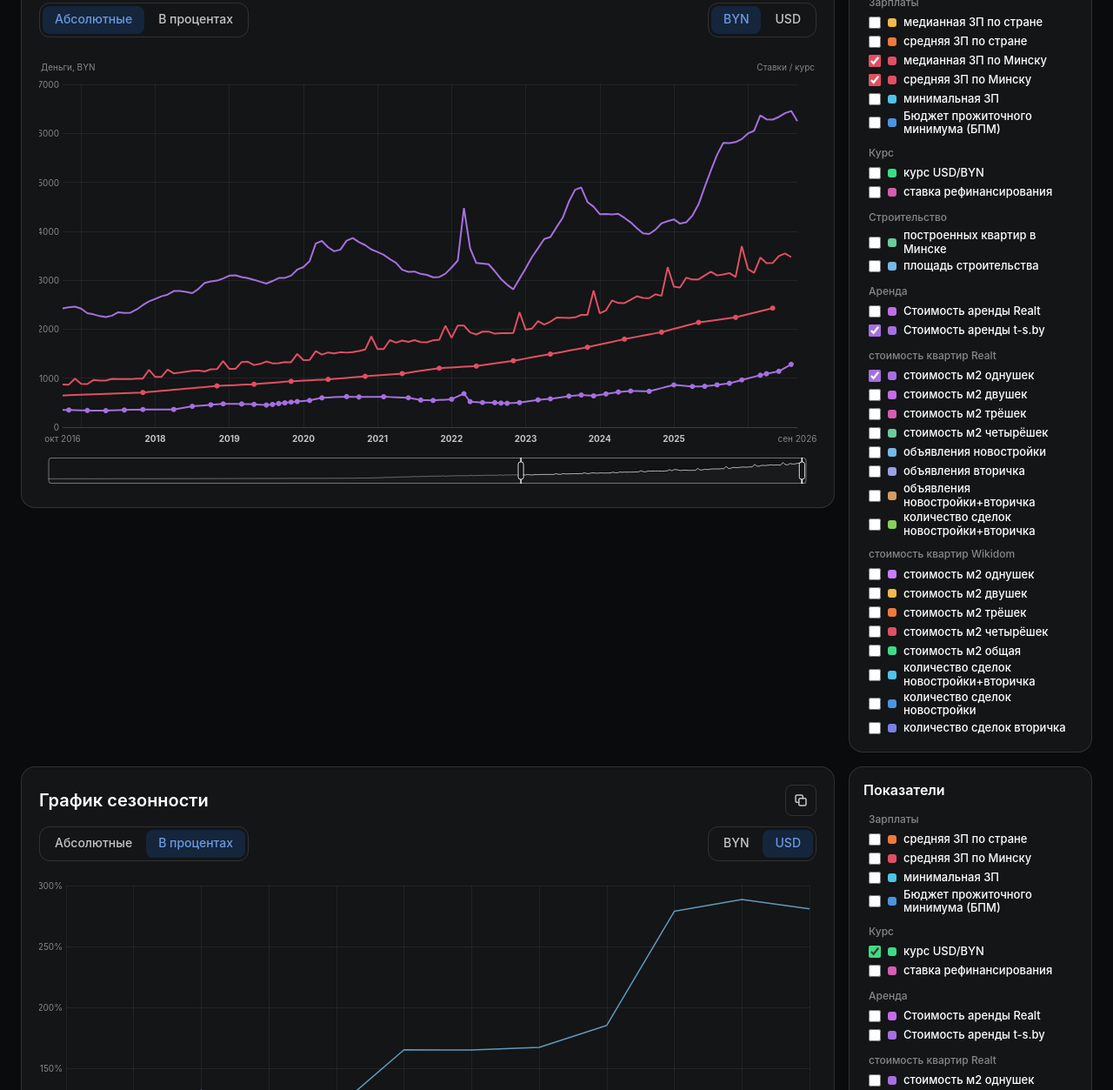
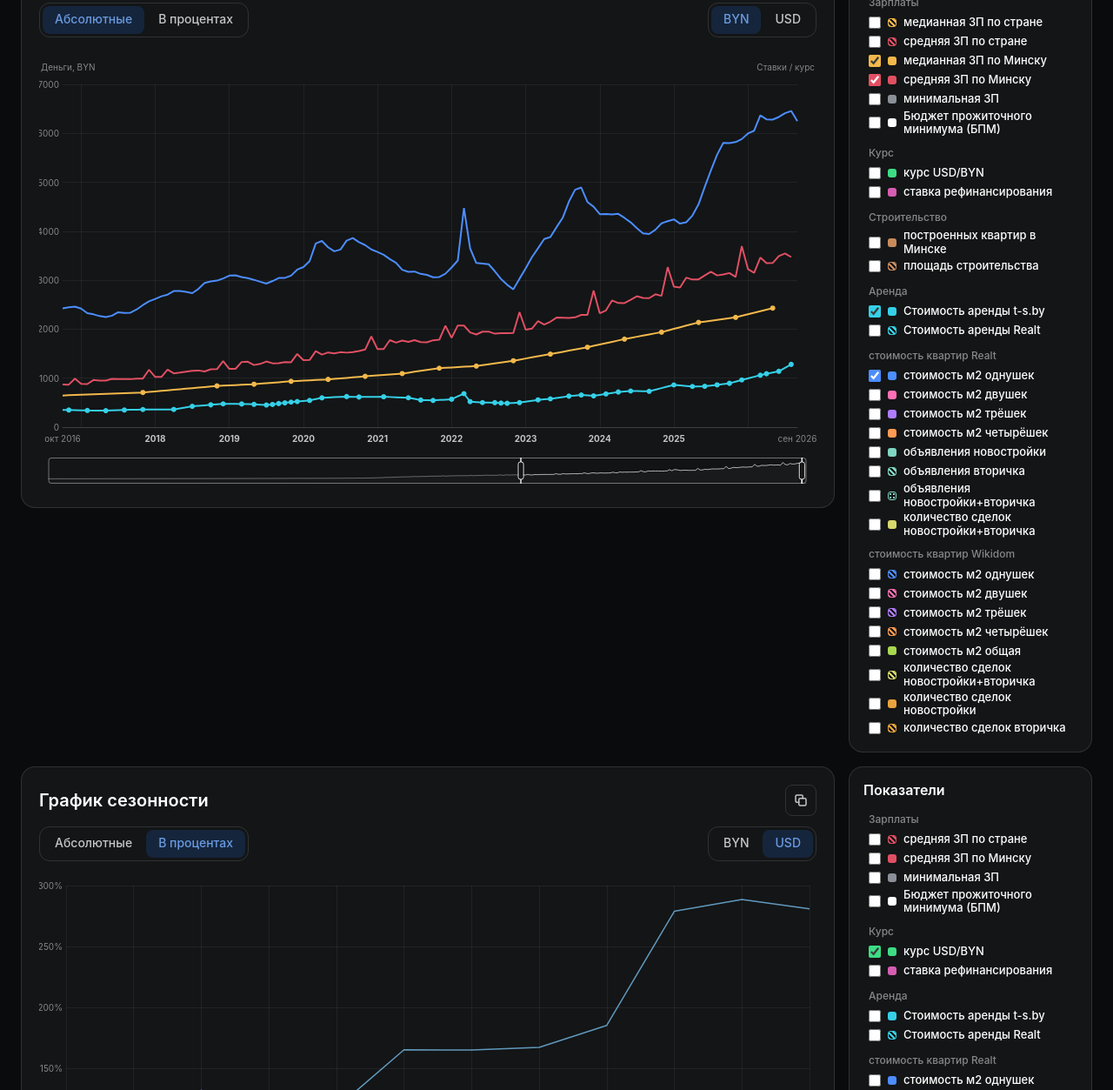
Before and after one commit to stats-by/stats-by.github.io, a plain HTML site: page index.html in a window 1280 px wide. Shown: the part 552-1805 px from the top of the page at 87% size. Drawn offline with nearby package versions, Linux system fonts and the light colour scheme.

Commit message:
Add files via upload

```diff
--- a/js-chart-main.js
+++ b/js-chart-main.js
@@ -76,7 +76,7 @@ function buildCheckboxPanel() {
     const swatch = document.createElement("span");
 
     swatch.className = "check-swatch";
-    swatch.style.background = color;
+    applySwatchStyle(swatch, meta, color);
 
     const text = document.createElement("span");
 
@@ -306,7 +306,8 @@ function buildSeries() {
 
       lineStyle: {
         color,
-        width: 2,
+        width: getSeriesWidth(meta, 2),
+        type: getSeriesDash(meta),
       },
 
       itemStyle: {
@@ -712,7 +713,7 @@ function buildTooltipFormatter(params) {
            data-series-id="${param.seriesId}"
            data-series-name="${param.seriesName || ""}"
            style="--row-color:${color};">
-        <span class="tt-dot" style="background:${color};"></span>
+        <span class="tt-dot ${getSeriesDash(meta) === "solid" ? "" : "is-dashed"}"${getSeriesDash(meta) === "solid" ? ` style="background:${color};"` : ""}></span>
         <span class="tt-name">${meta.tooltip_label || getSeriesLabel(meta)}</span>
         <span class="tt-val">${valueText}${isApproximation ? " (аппр.)" : ""}</span>
       </div>
--- a/js-chart-seasonality.js
+++ b/js-chart-seasonality.js
@@ -308,7 +308,7 @@ function buildSeasonalityCheckboxPanel() {
 
     const swatch = document.createElement("span");
     swatch.className = "check-swatch";
-    swatch.style.background = color;
+    applySwatchStyle(swatch, meta, color);
 
     const text = document.createElement("span");
     text.className = "check-label";
--- a/js-core.js
+++ b/js-core.js
@@ -142,8 +142,8 @@ const CHECKBOX_ORDER = [
   "строительство_год",
 
   // Аренда
+  "аренда_стоимость_аренды_t_s_by",
   "аренда_стоимость_аренды_realt",
-  "аренда_стоимость_аренды_t_s_by",
 
   // стоимость квартир Realt
   "realt_м2_стоимость_м2_однушек",
@@ -319,32 +319,104 @@ function getStableSeriesIndex(meta) {
 
 
 /*
- * Получить цвет ряда.
+ * Цвет и стиль линии каждого показателя — в одном месте.
  *
- * Для первых старых рядов пытаемся использовать существующие
- * CSS-переменные style.css.
- * Для всех остальных назначаем цвет из общей палитры.
- */
+ * Логика: ЦВЕТ = что показываем, ПУНКТИР = второй вариант того же:
+ *   Минск — сплошная, Беларусь — пунктир;
+ *   Realt — сплошная, Wikidom — пунктир;
+ *   аренда t-s.by — сплошная, аренда Realt — пунктир.
+ * Цвета не зависят от порядка рядов в data.json.
+ *
+ * dash: "solid" | "dashed" | "dotted"; width — необязательно.
+ * Ряды, которых нет в таблице, получают цвет из SERIES_PALETTE.
+ */
+const SERIES_STYLE = {
+  /* Зарплаты */
+  "средняя_средняя_минск":        { color: "#E14F63", dash: "solid" },
+  "средняя_средняя_по_стране":    { color: "#E14F63", dash: "dashed" },
+  "медианная_минск":              { color: "#F2B84B", dash: "solid" },
+  "медианная_беларусь":           { color: "#F2B84B", dash: "dashed" },
+  "мин_зп_минимальная_по_стране": { color: "#8A8F98", dash: "solid" },
+  [BPM_KEY]:                      { color: "#FFFFFF", dash: "solid", width: 1.5 },
+
+  /* Курс */
+  "курс_usd_курс_usd_byn":        { color: "#3DDC84", dash: "solid" },
+
+  /* Аренда */
+  "аренда_стоимость_аренды_t_s_by": { color: "#35D0E8", dash: "solid" },
+  "аренда_стоимость_аренды_realt":  { color: "#35D0E8", dash: "dashed" },
+
+  /* Стоимость м²: Realt — сплошная, Wikidom — пунктир */
+  "realt_м2_стоимость_м2_однушек":   { color: "#4C8DFF", dash: "solid" },
+  "wikidom_м2_стоимость_м2_однушек": { color: "#4C8DFF", dash: "dashed" },
+  "realt_м2_стоимость_м2_двушек":    { color: "#FF6FB5", dash: "solid" },
+  "wikidom_м2_стоимость_м2_двушек":  { color: "#FF6FB5", dash: "dashed" },
+  "realt_м2_стоимость_м2_трешек":    { color: "#B07CFF", dash: "solid" },
+  "wikidom_м2_стоимость_м2_трешек":  { color: "#B07CFF", dash: "dashed" },
+  "realt_м2_стоимость_м2_четырешек":   { color: "#FF9A52", dash: "solid" },
+  "wikidom_м2_стоимость_м2_четырешек": { color: "#FF9A52", dash: "dashed" },
+  "wikidom_м2_стоимость_м2_общая":     { color: "#A8D84F", dash: "solid" },
+
+  /* Объявления Realt */
+  "realt_м2_объявления_новостройки":         { color: "#7FD6C2", dash: "solid" },
+  "realt_м2_объявления_вторичка":            { color: "#7FD6C2", dash: "dashed" },
+  "realt_м2_объявления_новостройки_вторичка": { color: "#7FD6C2", dash: "dotted" },
+
+  /* Сделки */
+  "realt_сделки_количество_сделок_новостройки_вторичка":   { color: "#D6D96B", dash: "solid" },
+  "wikidom_сделки_количество_сделок_новостройки_вторичка": { color: "#D6D96B", dash: "dashed" },
+  "wikidom_сделки_количество_сделок_новостройки":          { color: "#E8A33D", dash: "solid" },
+  "wikidom_сделки_количество_сделок_вторичка":             { color: "#E8A33D", dash: "dashed" },
+
+  /* Строительство */
+  "строительство_год_тыс": { color: "#C98B5B", dash: "solid" },
+  "строительство_год":     { color: "#C98B5B", dash: "dashed" },
+};
+
+
+/* Цвет ряда: из SERIES_STYLE, иначе — из общей палитры по индексу. */
 function getSeriesColor(meta, index) {
-  const cssColorMap = {
-    "медианная_беларусь": "--c-median-country",
-    "средняя_средняя_по_стране": "--c-avg-country",
-    "медианная_минск": "--c-avg-minsk",
-    "средняя_средняя_минск": "--c-avg-minsk",
-    "курс_usd_курс_usd_byn": "--c-rate",
-    "realt_м2_1к": "--c-price-1k",
-    "realt_м2_2к": "--c-price-2k",
-    "realt_м2_3к": "--c-price-3k",
-    "realt_м2_4к": "--c-price-4k",
-  };
-
-  const variable = cssColorMap[meta.key];
-
-  if (variable && resolvedColors[variable]) {
-    return resolvedColors[variable];
+  const style = meta && SERIES_STYLE[meta.key];
+
+  if (style) {
+    return style.color;
   }
 
   return SERIES_PALETTE[index % SERIES_PALETTE.length];
+}
+
+
+/* Тип линии: "solid" | "dashed" | "dotted". */
+function getSeriesDash(meta) {
+  const style = meta && SERIES_STYLE[meta.key];
+
+  return (style && style.dash) || "solid";
+}
+
+
+function getSeriesWidth(meta, fallback) {
+  const style = meta && SERIES_STYLE[meta.key];
+
+  return (style && style.width) || fallback;
+}
+
+
+/*
+ * Квадратик цвета в панели показателей: сплошной у сплошных линий,
+ * со штриховкой (is-dashed) / точками (is-dotted) — у остальных.
+ */
+function applySwatchStyle(element, meta, color) {
+  const dash = getSeriesDash(meta);
+
+  element.style.setProperty("--sw", color);
+  element.classList.toggle("is-dashed", dash === "dashed");
+  element.classList.toggle("is-dotted", dash === "dotted");
+
+  if (dash === "solid") {
+    element.style.background = color;
+  } else {
+    element.style.background = "";
+  }
 }
 
 
--- a/style.css
+++ b/style.css
@@ -29,7 +29,7 @@
   --up: #3eb84f;
   --down: #e24a42;
 
-  /* series colors (используются в js-core.js — не менять) */
+  /* series colors: остались от старой схемы; цвета рядов теперь в SERIES_STYLE (js-core.js) */
   --c-median-country: #F2B84B;
   --c-avg-country:    #F0793C;
   --c-avg-minsk:      #E14F63;
@@ -348,6 +348,19 @@ input[type="checkbox"]:focus-visible {
   flex-shrink: 0;
 }
 
+/* Пунктирные / точечные ряды: штриховка вместо сплошной заливки. */
+.check-swatch.is-dashed {
+  border: 1px solid var(--sw);
+  background: repeating-linear-gradient(
+    45deg, var(--sw) 0 2px, transparent 2px 4px
+  );
+}
+
+.check-swatch.is-dotted {
+  border: 1px solid var(--sw);
+  background: radial-gradient(circle, var(--sw) 0 1px, transparent 1.5px) 0 0 / 4px 4px;
+}
+
 .check-label {
   font-size: 13px;
   font-weight: 500;
@@ -430,6 +443,13 @@ input[type="checkbox"]:focus-visible {
   flex-shrink: 0;
   background: var(--row-color, currentColor);
   transition: transform .15s ease;
+}
+
+.tt-dot.is-dashed {
+  box-shadow: inset 0 0 0 1px var(--row-color);
+  background: repeating-linear-gradient(
+    45deg, var(--row-color) 0 2px, transparent 2px 4px
+  );
 }
 
 .tt-name {
```
